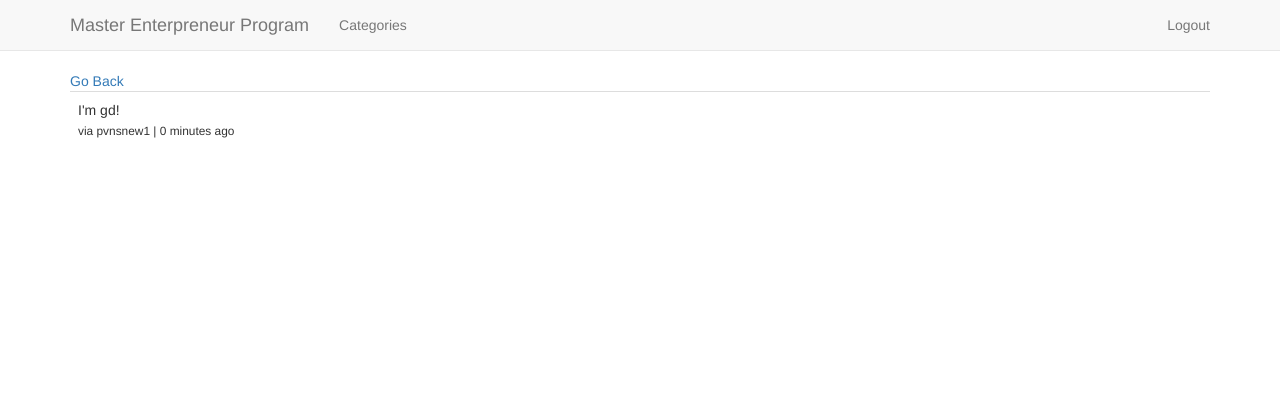
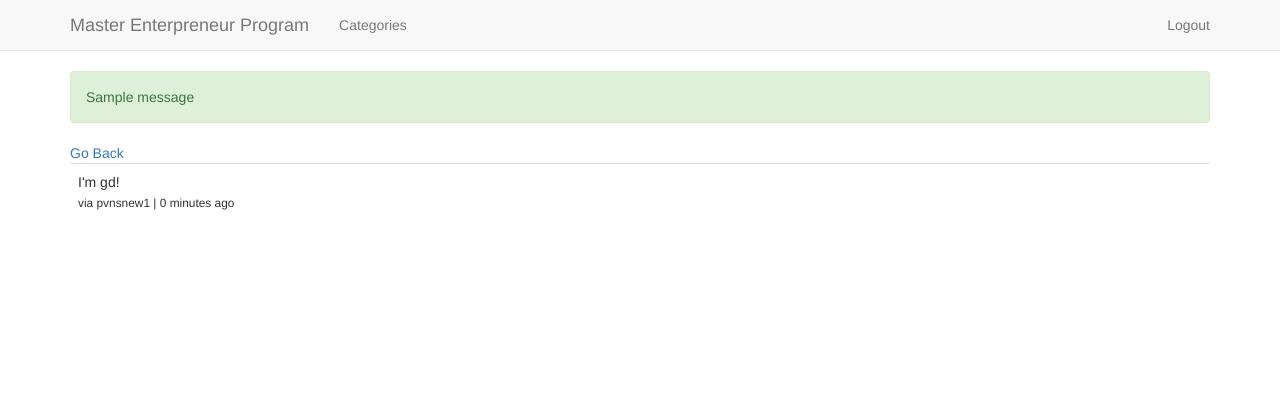
Before and after one commit to praneethkumarpidugu/MasterEnterpreneur, a Django app: page /comment/44 in a window 1280 px wide. Shown: the top 420 px of the page. Run offline with Django 3.2, Linux system fonts and the light colour scheme; a user stored in the database is signed in; data comes from the database, SQL or seed files in the repository; both versions use the stored data as it was after the commit; one stand-in notice (Sample message) is shown; parts of the project's set-up code (start-up, migrations or seed data) failed here and were passed over; some libraries are stand-ins or nearby versions.

Commit message:
alert messages after a comment is entered

```diff
--- a/src/comments/views.py
+++ b/src/comments/views.py
@@ -42,6 +42,7 @@
         if form.is_valid():
             comment_text = form.cleaned_data['comment']
             if parent_comment is not None:
+                #parent comment exists
                 new_comment = Comment.objects.create_comment(
                     user=request.user,
                     path=parent_comment.get_origin,
@@ -49,6 +50,7 @@
                     video=video,
                     parent=parent_comment
                 )
+                messages.error(request, "Thank for your response.<a href='/somelink/'>Linked Item</a>", extra_tags='safe')
                 return HttpResponseRedirect(parent_comment.get_absolute_url())
             else:
                 new_comment = Comment.objects.create_comment(
@@ -57,6 +59,7 @@
                     text=comment_text,
                     video=video
                 )
+                messages.success(request, "Thank you for the comment.")
                 return HttpResponseRedirect(new_comment.get_absolute_url())
         else:
             messages.error(request, "There was an error with your comment.")
--- a/src/templates/base.html
+++ b/src/templates/base.html
@@ -41,6 +41,12 @@
 
 
     <div class="container">
+      {% if messages %}
+        {% for message in messages %}
+          <div class="alert {% if 'error' in message.tags %}alert-warning{% else %}alert-success{% endif %}" role="alert">{% if 'safe' in message.tags %}{{ message|safe }}{% else %}{{ message }}{% endif %}</div>
+        {% endfor %}
+
+      {% endif %}
       {% block content %}
       {% endblock %}
 
```
Also changed, not shown: src/db.sqlite3, 1 other file.
